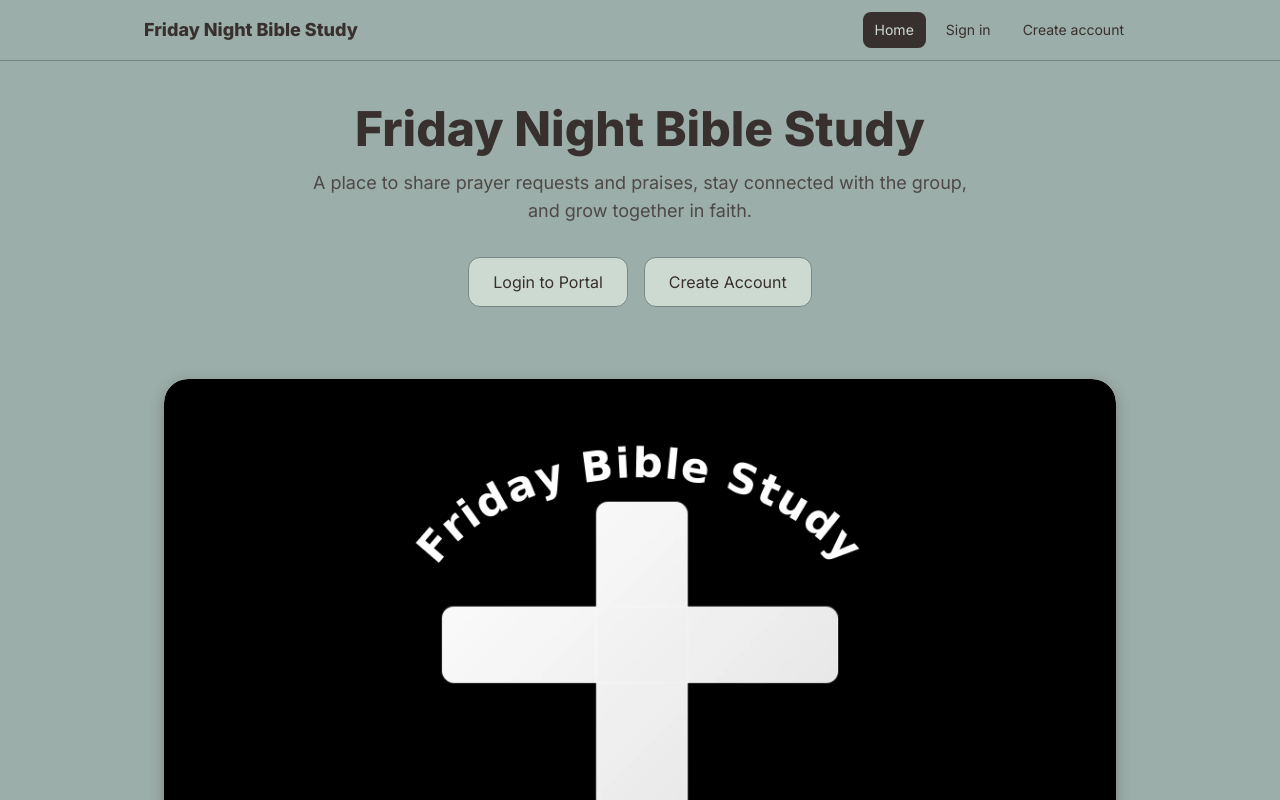
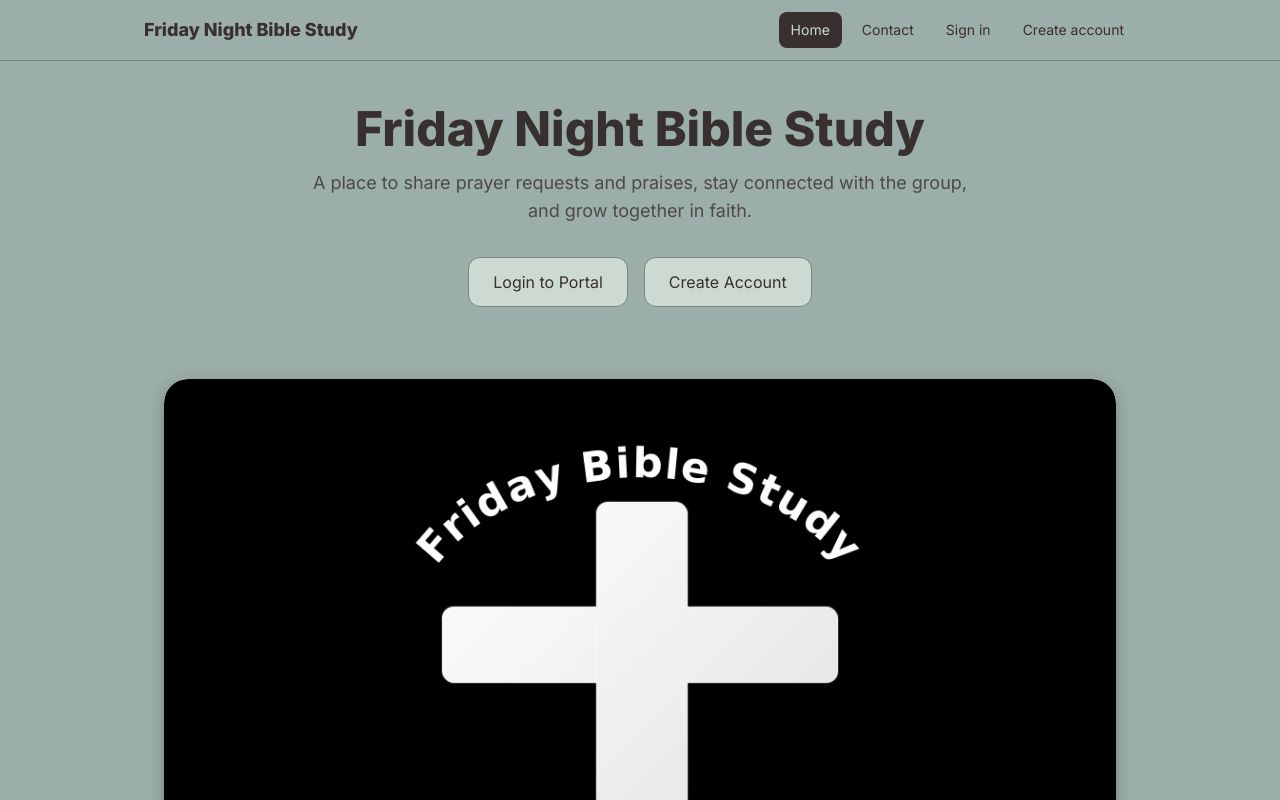
Before and after one commit to nathangreen1632/FridayBibleStudy, a React (Vite) app in the folder Client/: page / in a window 1280 px wide. Shown: the top 800 px of the page. Built offline with nearby package versions, Linux system fonts and the light colour scheme; no server answers.

Commit message:
feat(client): add `Contact` link to navbar
- Include `/contact` route in the navbar for improved navigation.
- Enhance user accessibility to the contact page directly from the main navigation.

```diff
--- a/Client/src/components/nav/Navbar.tsx
+++ b/Client/src/components/nav/Navbar.tsx
@@ -35,6 +35,10 @@ export default function Navbar(): React.ReactElement {
             Home
           </NavLink>
 
+          <NavLink to="/contact" className={({ isActive }) => linkClass(isActive)}>
+            Contact
+          </NavLink>
+
           {!user && (
             <>
               <NavLink to="/login" className={({ isActive }) => linkClass(isActive)}>
```
